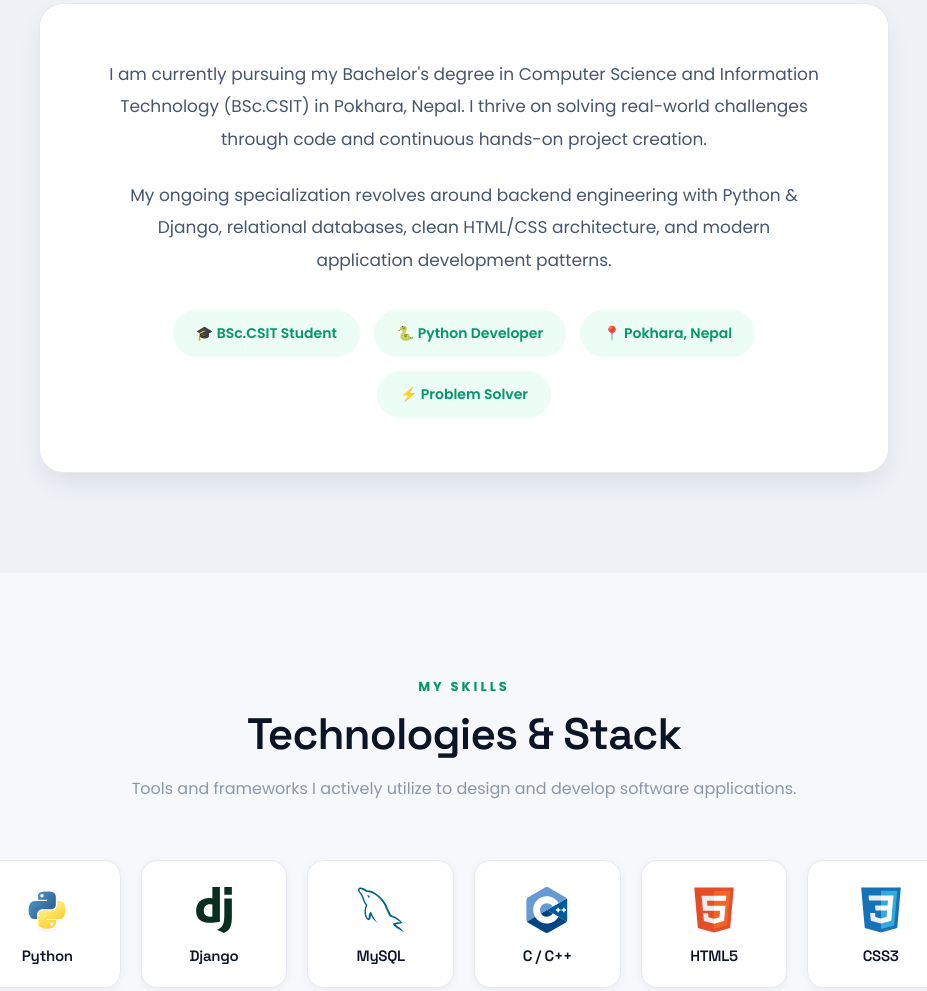
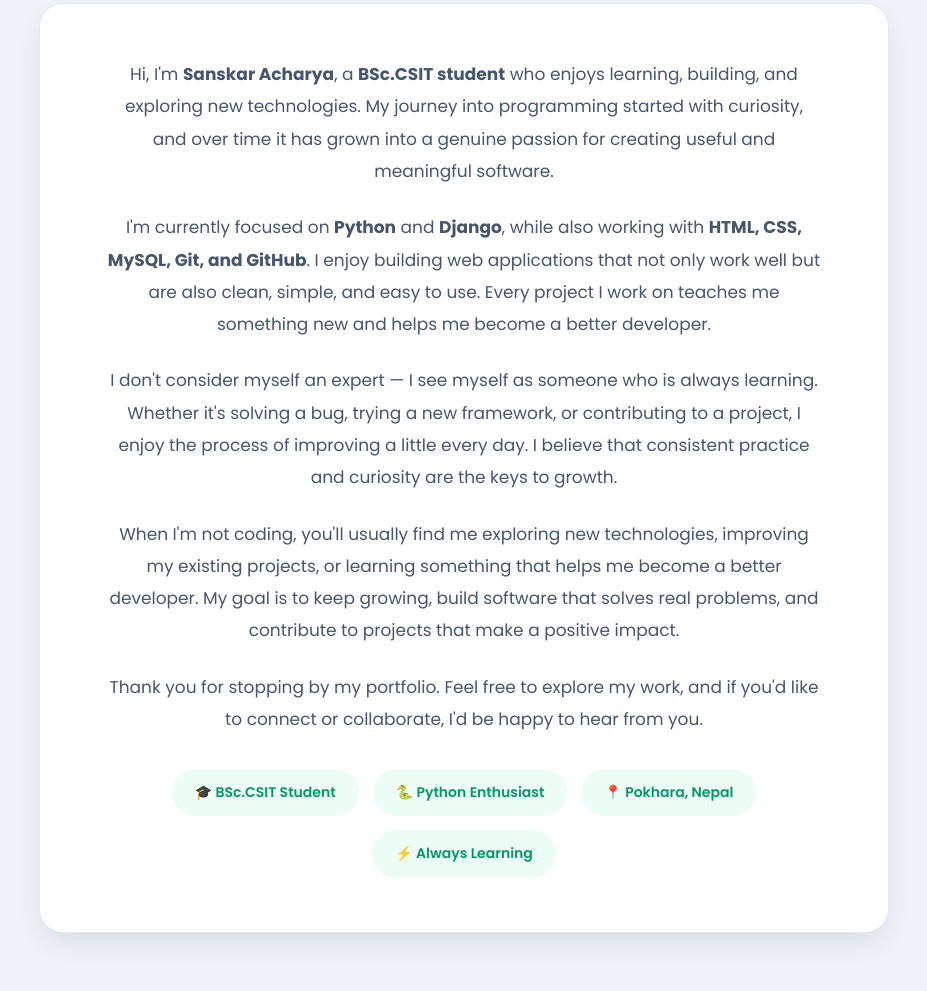
Before and after one commit to sanskarr-py/Portfolio-Frontend, a plain HTML site: page index.html in a window 1280 px wide. Shown: the part 1115-2106 px from the top of the page, without its empty margins (176-1103 px from the left). Drawn offline with Linux system fonts and the light colour scheme.

Commit message:
Reframe branding as student/enthusiast and rewrite About section
- Replace 'Python Developer' with 'Python Enthusiast' in navbar subtitle,
  about highlight, footer tagline, meta/OG descriptions
- Hero typing phrases: 'Learning by Building' and 'Lifelong Learner'
  (drop all developer titles — owner is a student)
- Rewrite About Me with the new five-paragraph bio

Co-authored-by: arena-agent <297053741+arena-agent@users.noreply.github.com>

```diff
--- a/assets/js/main.js
+++ b/assets/js/main.js
@@ -118,8 +118,8 @@ document.addEventListener('DOMContentLoaded', () => {
         const phrases = [
             'BSc.CSIT Student 🎓',
             'Python Enthusiast 🐍',
-            'Python Developer 💻',
-            'Backend Developer in Progress 🚀'
+            'Learning by Building 💻',
+            'Lifelong Learner 🚀'
         ];
 
         if (prefersReducedMotion) {
--- a/index.html
+++ b/index.html
@@ -6,7 +6,7 @@
     <meta name="viewport" content="width=device-width, initial-scale=1.0">
 
     <meta name="description"
-        content="Sanskar Acharya - BSc.CSIT Student, Python Developer. Explore my projects, technical skills, and software development journey.">
+        content="Sanskar Acharya - BSc.CSIT Student & Python Enthusiast. Explore my projects, technical skills, and learning journey.">
     <meta name="keywords" content="Sanskar Acharya, Python, Django, BSc CSIT, Portfolio, Nepal, Web Development">
     <meta name="author" content="Sanskar Acharya">
     <meta name="theme-color" content="#f8fafc">
@@ -16,7 +16,7 @@
     <meta property="og:site_name" content="Sanskar Acharya Portfolio">
     <meta property="og:title" content="Sanskar Acharya | Portfolio">
     <meta property="og:description"
-        content="BSc.CSIT Student, Python Developer. Explore my projects, technical skills, and software development journey.">
+        content="BSc.CSIT Student & Python Enthusiast. Explore my projects, technical skills, and learning journey.">
 
     <title>Sanskar Acharya | Portfolio</title>
 
@@ -50,7 +50,7 @@
                 <span class="logo-box">SA</span>
                 <div class="logo-text">
                     <h2>Sanskar Acharya</h2>
-                    <p>Python Developer</p>
+                    <p>Python Enthusiast</p>
                 </div>
             </a>
 
@@ -165,19 +165,37 @@
 
         <div class="about-content">
             <p>
-                I am currently pursuing my Bachelor's degree in Computer Science and Information Technology (BSc.CSIT) in Pokhara, Nepal.
-                I thrive on solving real-world challenges through code and continuous hands-on project creation.
+                Hi, I'm <strong>Sanskar Acharya</strong>, a <strong>BSc.CSIT student</strong> who enjoys learning, building, and exploring new technologies.
+                My journey into programming started with curiosity, and over time it has grown into a genuine passion for creating useful and meaningful software.
             </p>
 
             <p>
-                My ongoing specialization revolves around backend engineering with Python & Django, relational databases, clean HTML/CSS architecture, and modern application development patterns.
+                I'm currently focused on <strong>Python</strong> and <strong>Django</strong>, while also working with <strong>HTML, CSS, MySQL, Git, and GitHub</strong>.
+                I enjoy building web applications that not only work well but are also clean, simple, and easy to use.
+                Every project I work on teaches me something new and helps me become a better developer.
+            </p>
+
+            <p>
+                I don't consider myself an expert — I see myself as someone who is always learning.
+                Whether it's solving a bug, trying a new framework, or contributing to a project, I enjoy the process of improving a little every day.
+                I believe that consistent practice and curiosity are the keys to growth.
+            </p>
+
+            <p>
+                When I'm not coding, you'll usually find me exploring new technologies, improving my existing projects, or learning something that helps me become a better developer.
+                My goal is to keep growing, build software that solves real problems, and contribute to projects that make a positive impact.
+            </p>
+
+            <p>
+                Thank you for stopping by my portfolio.
+                Feel free to explore my work, and if you'd like to connect or collaborate, I'd be happy to hear from you.
             </p>
 
             <div class="about-highlights">
                 <div class="highlight">🎓 BSc.CSIT Student</div>
-                <div class="highlight">🐍 Python Developer</div>
+                <div class="highlight">🐍 Python Enthusiast</div>
                 <div class="highlight">📍 Pokhara, Nepal</div>
-                <div class="highlight">⚡ Problem Solver</div>
+                <div class="highlight">⚡ Always Learning</div>
             </div>
         </div>
     </section>
@@ -409,7 +427,7 @@
         <div class="footer-container">
             <a href="#home" class="footer-logo">SA</a>
             <h3>Sanskar Acharya</h3>
-            <p class="footer-tagline">Python Developer · BSc.CSIT Student</p>
+            <p class="footer-tagline">BSc.CSIT Student · Python Enthusiast</p>
 
             <div class="social-links footer-social">
                 <a href="https://github.com/sanskarr-py" target="_blank" rel="noopener noreferrer" aria-label="GitHub Profile">
```
